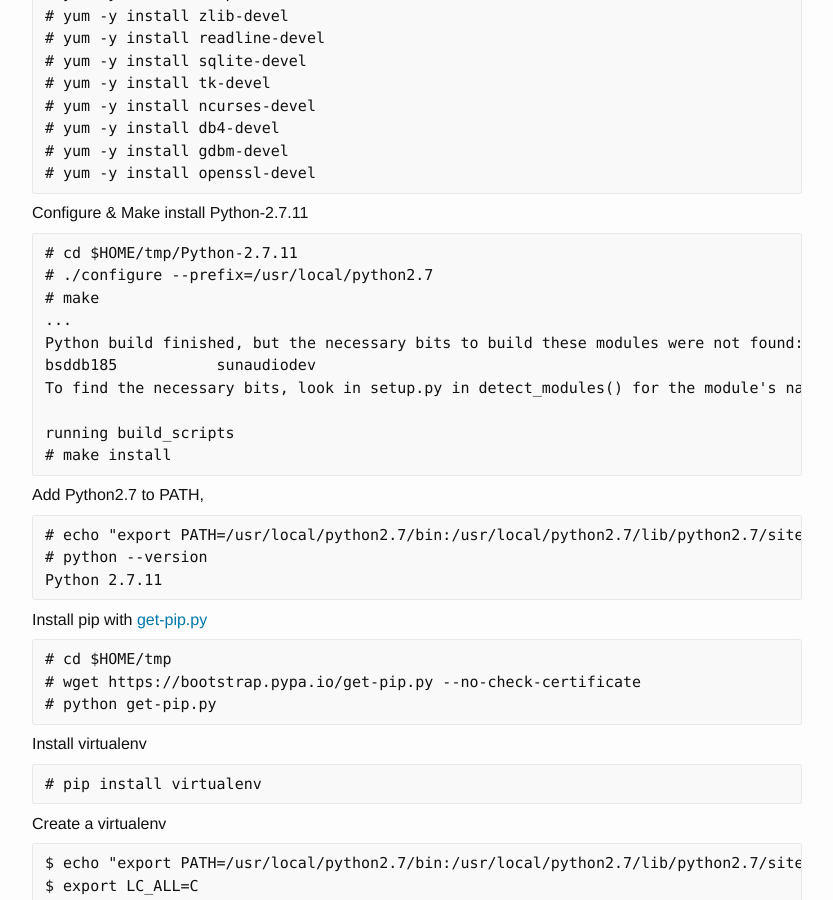
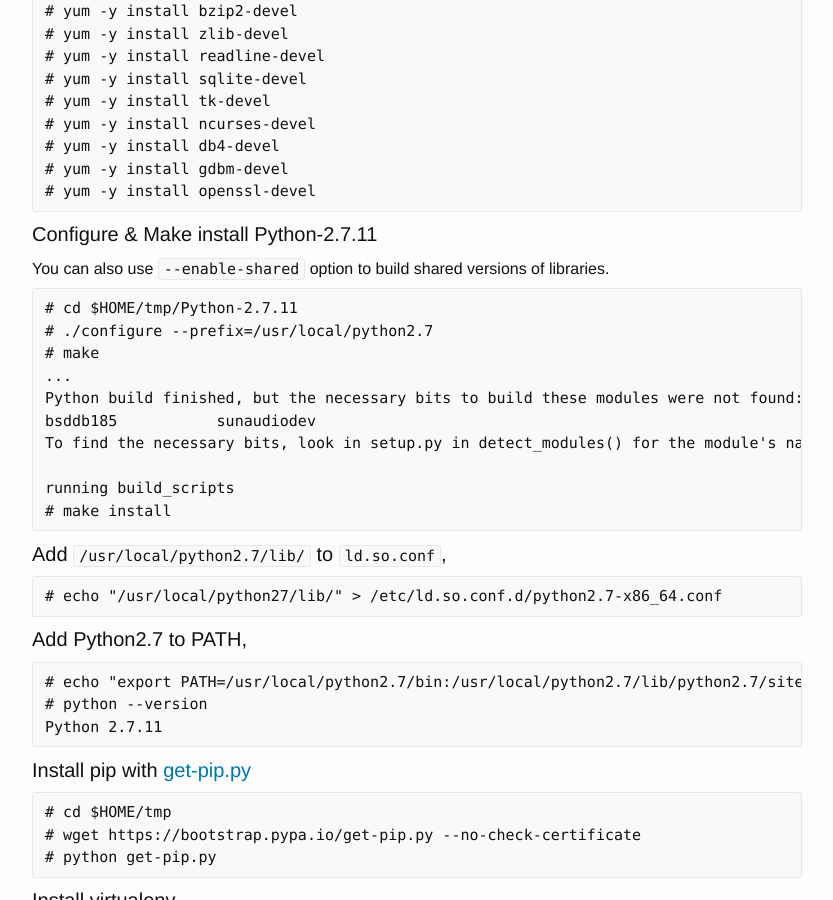
Before and after one commit to ousiax/ousiax.github.io, a Jekyll site: the page built from _posts/2016-05-11-how-to-install-python-2.7-from-source-on-centos.md, in a window 1280 px wide and 900 px high, scrolled down 837 px. Shown: the whole window, without its empty margins (223-1056 px from the left). Built offline with Jekyll 4.4.1, drawn with Linux system fonts in a browser that asks for light colours; comment, search, counter and statistics services are not loaded; some of the changed text lies outside the part shown.

Commit message:
Update 2016-05-11-how-to-install-python-2.7-from-source-on-centos.md

```diff
--- a/_posts/2016-05-11-how-to-install-python-2.7-from-source-on-centos.md
+++ b/_posts/2016-05-11-how-to-install-python-2.7-from-source-on-centos.md
@@ -6,18 +6,18 @@ categories: ['Python']
 tags: ['Python', 'CentOS']
 disqus_identifier: 94384535001828622001171135555741952473
 ---
-Show CentOS version
+#### Show CentOS version
 
     $  uname -ri
     2.6.18-398.el5 i386
     $ cat /etc/*release
     CentOS release 5.11 (Final)
 
-Install "Develement Tools"
+#### Install "Develement Tools"
 
-    # yum groupinstall "Development Tools"
+    # yum -y groupinstall "Development Tools"
 
-Download [Gzipped source tarball](https://www.python.org/ftp/python/2.7.11/Python-2.7.11.tgz)
+#### Download [Gzipped source tarball](https://www.python.org/ftp/python/2.7.11/Python-2.7.11.tgz)
 
     # mkdir $HOME/tmp
     # cd $HOME/tmp
@@ -46,7 +46,9 @@ To install these modules,
     # yum -y install gdbm-devel
     # yum -y install openssl-devel
 
-Configure & Make install Python-2.7.11
+#### Configure & Make install Python-2.7.11
+
+You can also use `--enable-shared` option to build shared versions of libraries.
 
     # cd $HOME/tmp/Python-2.7.11
     # ./configure --prefix=/usr/local/python2.7
@@ -59,23 +61,27 @@ Configure & Make install Python-2.7.11
     running build_scripts
     # make install
 
-Add Python2.7 to PATH,
+#### Add `/usr/local/python2.7/lib/` to `ld.so.conf`,
+
+    # echo "/usr/local/python27/lib/" > /etc/ld.so.conf.d/python2.7-x86_64.conf
+
+#### Add Python2.7 to PATH,
 
     # echo "export PATH=/usr/local/python2.7/bin:/usr/local/python2.7/lib/python2.7/site-packages:$PATH" > $HOME/.bashrc
     # python --version
     Python 2.7.11
 
-Install pip with [get-pip.py](https://bootstrap.pypa.io/get-pip.py)
+#### Install pip with [get-pip.py](https://bootstrap.pypa.io/get-pip.py)
 
     # cd $HOME/tmp
     # wget https://bootstrap.pypa.io/get-pip.py --no-check-certificate
     # python get-pip.py
 
-Install virtualenv
+#### Install virtualenv
 
     # pip install virtualenv
 
-Create a virtualenv
+#### Create a virtualenv
 
     $ echo "export PATH=/usr/local/python2.7/bin:/usr/local/python2.7/lib/python2.7/site-packages:$PATH" > $HOME/.bashrc
     $ export LC_ALL=C
```
